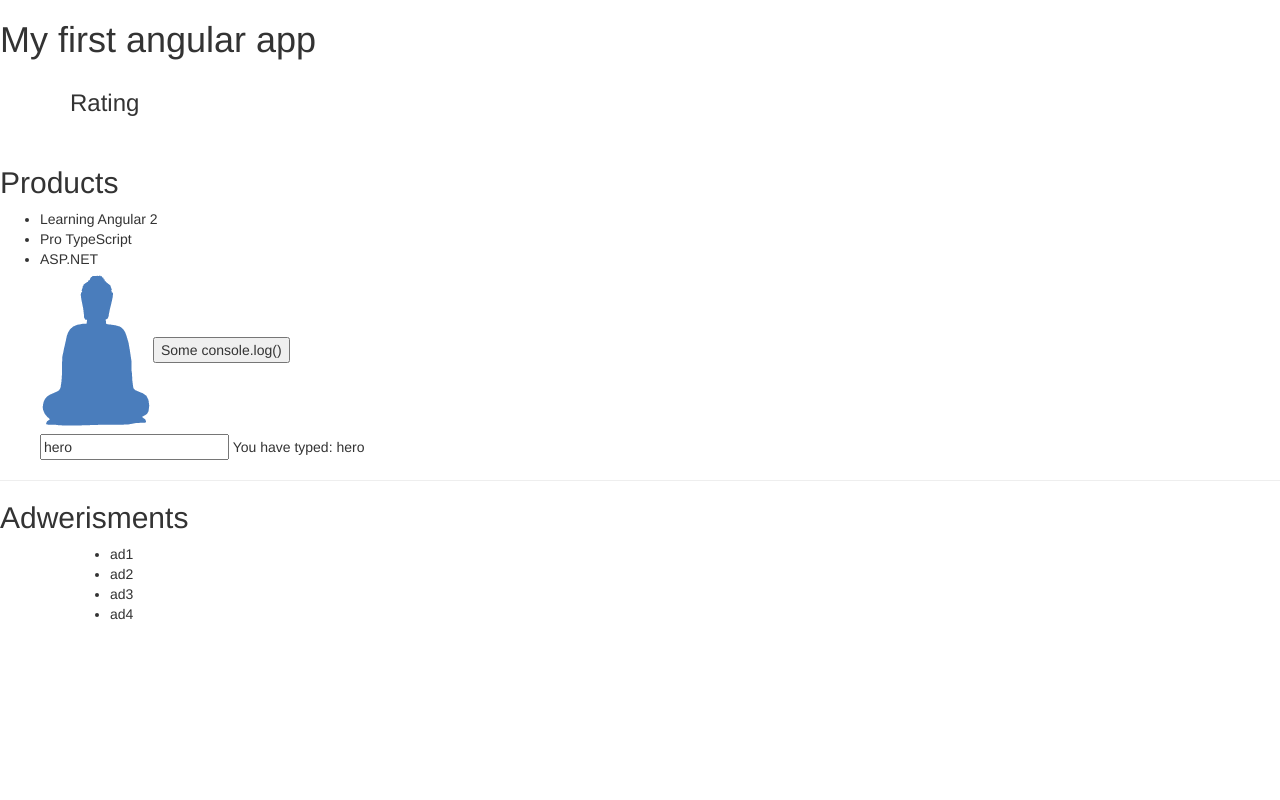
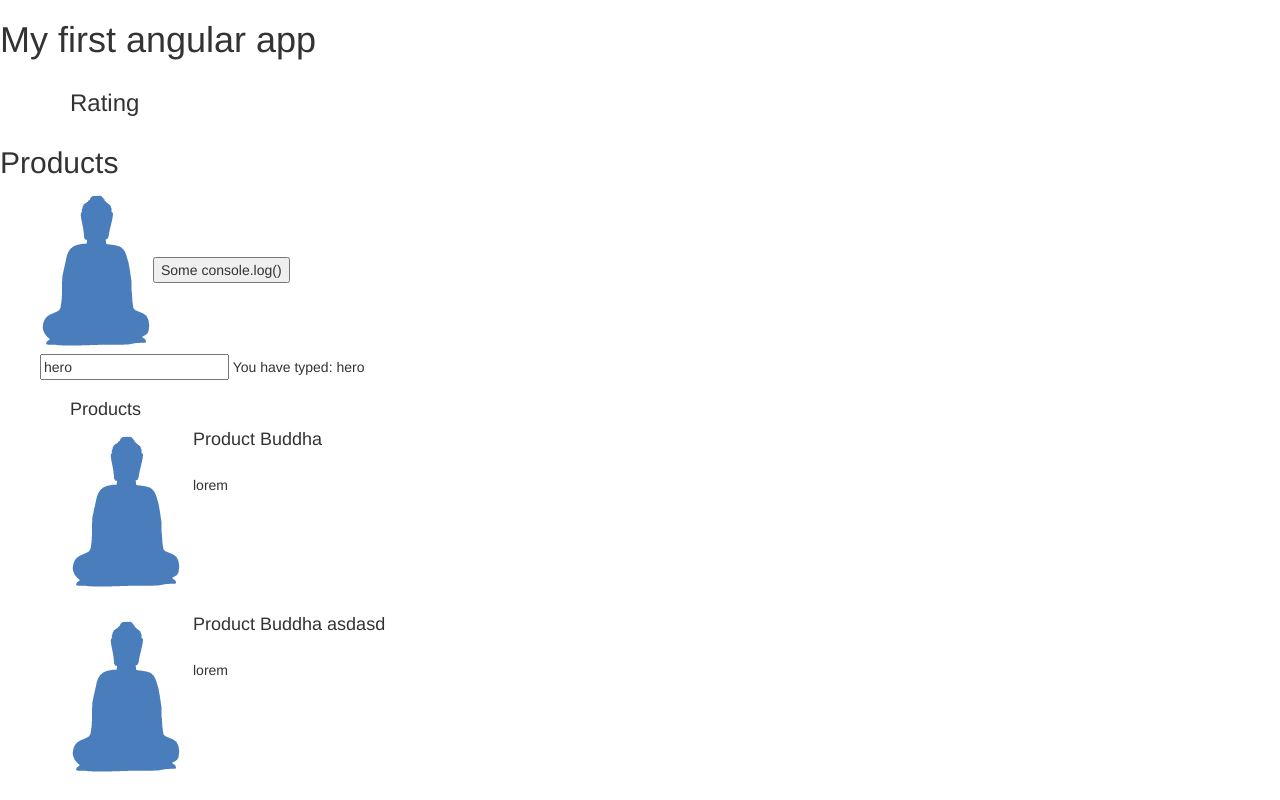
Before and after one commit to daniildeveloper/greg-lim-ng2, an Angular app: page / in a window 1280 px wide. Shown: the top 800 px of the page. Built offline with nearby package versions, Linux system fonts and the light colour scheme; a web font is replaced by a local one.

Commit message:
learned about data binding. base component. Base catalog with nested components. Rating

```diff
--- a/src/app/app.component.html
+++ b/src/app/app.component.html
@@ -4,10 +4,10 @@
 
 <div class="container">
   <h3>Rating</h3>
-  <app-rating></app-rating>
+  <!--<app-rating></app-rating>-->
 </div>
 
-<products></products>
+<app-products></app-products>
 <hr>
 
 <app-ads></app-ads>
--- a/src/app/app.module.ts
+++ b/src/app/app.module.ts
@@ -5,6 +5,7 @@ import { BrowserModule } from '@angular/platform-browser';
 import { NgModule } from '@angular/core';
 import { FormsModule } from '@angular/forms';
 import { HttpModule } from '@angular/http';
+import { SingleProductComponent } from './singleproduct/singleproduct.component';
 
 import { AppComponent } from './app.component';
 
@@ -18,7 +19,9 @@ import { AppComponent } from './app.component';
     AppComponent,
     ProductComponent,
     AdwertismentComponent,
-    RatingComponent
+    RatingComponent,
+    SingleProductComponent
+
   ],
   imports: [
     BrowserModule,
--- a/src/app/products/product.service.ts
+++ b/src/app/products/product.service.ts
@@ -6,11 +6,47 @@ export class ProductService {
     /**
      * get products array
      */
-    getProducts(): string[] {
+    getProducts(): Object[] {
         return [
-            'Learning Angular 2',
-            'Pro TypeScript',
-            'ASP.NET'
+            {
+                imageUrl: 'assets/buddha.png',
+                productName: 'Product Buddha',
+                releasedDate: 'May, 31 2016',
+                description: 'lorem',
+                rating: 4,
+                numOfReviews: 2
+            },
+            {
+                imageUrl: 'assets/buddha.png',
+                productName: 'Product Buddha asdasd',
+                releasedDate: 'May, 31 2016',
+                description: 'lorem',
+                rating: 4,
+                numOfReviews: 2
+            },
+            {
+                imageUrl: 'assets/buddha.png',
+                productName: 'Product Buddha',
+                releasedDate: 'May, 31 2016',
+                description: 'lorem',
+                rating: 4,
+                numOfReviews: 2
+            }, {
+                imageUrl: 'assets/buddha.png',
+                productName: 'Product Buddha',
+                releasedDate: 'May, 31 2016',
+                description: 'lorem',
+                rating: 4,
+                numOfReviews: 2
+            },
+            {
+                imageUrl: 'assets/buddha.png',
+                productName: 'Product Buddha',
+                releasedDate: 'May, 31 2016',
+                description: 'lorem',
+                rating: 4,
+                numOfReviews: 2
+            }
         ];
     }
 }
--- a/src/app/products/products.component.html
+++ b/src/app/products/products.component.html
@@ -1,8 +1,8 @@
 <h2>Products</h2>
 <ul>
-    <li *ngFor="let product of products" >
+    <!--<li *ngFor="let product of products" >
         {{product}}
-    </li>
+    </li>-->
     <img src="{{imgUrl}}" alt="">
     <button (click)="logMaker()">Some console.log()</button>
 
@@ -10,3 +10,13 @@
     <input type="text" [(ngModel)]="title" >
     You have typed: {{title}}
 </ul>
+
+<div class="container">
+    <h4>Products</h4>
+    <div *ngFor=" let product of products"  >
+        <!--{{product.rating}}-->
+        <app-singleproduct [data]="product">
+
+        </app-singleproduct>
+    </div>
+</div>
--- a/src/app/products/products.component.ts
+++ b/src/app/products/products.component.ts
@@ -5,7 +5,7 @@ import { Component } from '@angular/core';
  * Products
  */
 @Component({
-    selector: 'products',
+    selector: 'app-products',
     templateUrl: './products.component.html',
     providers: [ProductService]
 })
--- a/src/app/rating/rating.component.ts
+++ b/src/app/rating/rating.component.ts
@@ -1,4 +1,4 @@
-import { Component } from '@angular/core';
+import { Component, Input } from '@angular/core';
 
 /**
  * Componet to make rating
@@ -11,8 +11,12 @@ export class RatingComponent {
     /**
      * base rating value
      */
-    rating = 0;
+    @Input() rating = 0;
 
+    /**
+     * number of unique reviews for this product rating
+     */
+    @Input() numOfReviews = 0;
     /**
      * rating value
      * @param ratingValue rating value must be
--- /dev/null
+++ b/src/app/singleproduct/singleproduct.component.html
@@ -0,0 +1,19 @@
+<div class="media">
+    <div class="media-left">
+        <a href="#">
+            <img class="media-object" src="{{data.imageUrl}}" alt="{{data.productName}}">
+        </a>
+    </div>
+    <div class="media-body">
+        <div class="media-body">
+            <h4 class="media-heading">{{data.productName}}</h4>
+            {{data.releaseDate}}
+            <app-rating
+                [rating]="data.rating"
+                [numOfReviews]="data.numOfReviews"
+            ></app-rating>
+            <br>
+            {{data.description}}
+        </div>
+    </div>
+</div>
--- /dev/null
+++ b/src/app/singleproduct/singleproduct.css
@@ -0,0 +1,3 @@
+.media{
+    margin-bottom: 20px;
+}
```
Also changed, not shown: src/app/singleproduct/singleproduct.component.ts (added, +16 -0 lines).
